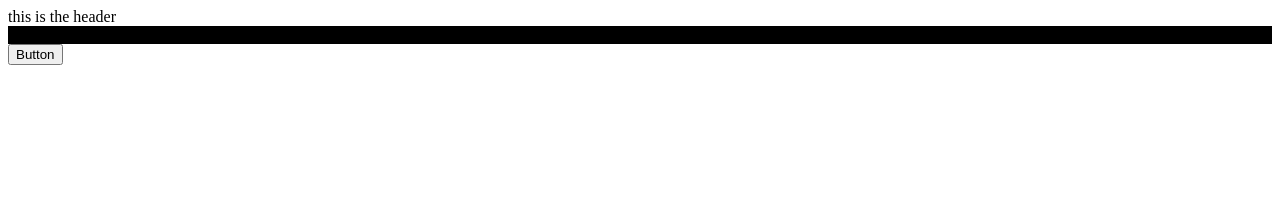
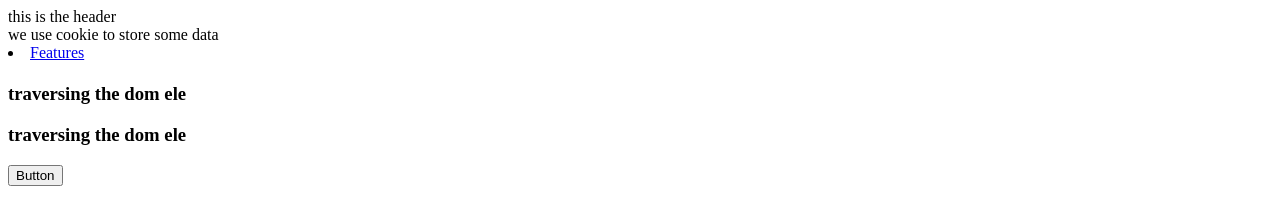
Before and after one commit to Tshewang2022/javascript-projects, a website: page jsdom/index.html in a window 1280 px wide. Drawn offline with Linux system fonts and the light colour scheme.

Commit message:
remember small steps always add up to bigger ones

```diff
--- a/jsdom/index.html
+++ b/jsdom/index.html
@@ -11,6 +11,15 @@
     <header class="header">
         this is the header
     </header>
+    <li class="nav_link">
+        <a href="#">Features</a>
+    </li>
+    <div>
+        <h1>
+            <h3 class="h3">traversing the dom ele</h3>
+            <h3 class="h3">traversing the dom ele</h3>
+        </h1>
+    </div>
     <button class="btn-button">Button</button>
 </body>
 <script src="script.js"></script>
--- a/jsdom/script.js
+++ b/jsdom/script.js
@@ -2,8 +2,10 @@
 const header = document.querySelector('.header');
 const button = document.querySelector('.btn-button')
 const message = document.createElement('div');
+const navLink = document.querySelector('.nav_link');
 message.classList.add('cookie-message');
 message.innerHTML = 'we use cookie to store some data';
+
 
 // inserting inside the dom
 header.prepend(message);
@@ -12,4 +14,19 @@ header.append(message);
 // removing the element from the domPapillon, this is much more efficient and powerful
 button.addEventListener('click', () => message.remove());
 
-message.style.backgroundColor = '#000000'
+message.style.backgroundColor = '#ffffff'
+
+// event propagations=> event bubling
+const randomInt = (min, max) => Math.floor(Math.random() * (max - min) + min);
+const randomColor = () => `rgb(${randomInt(0, 255)}, ${randomInt(0, 255)}, ${randomInt(0, 255)})`;
+console.log(randomColor(0, 255));
+
+document.querySelector('.nav_link').addEventListener('click', function (e) {
+    // cannot use the arrow function here, because arrow function does not have this keyword
+    this.style.backgroundColor = randomColor();
+    console.log('link')
+});
+
+// dom traversing
+const h1 = document.querySelector('h1');
+console.log(h1.document.querySelectorAll('.h3'));
```
